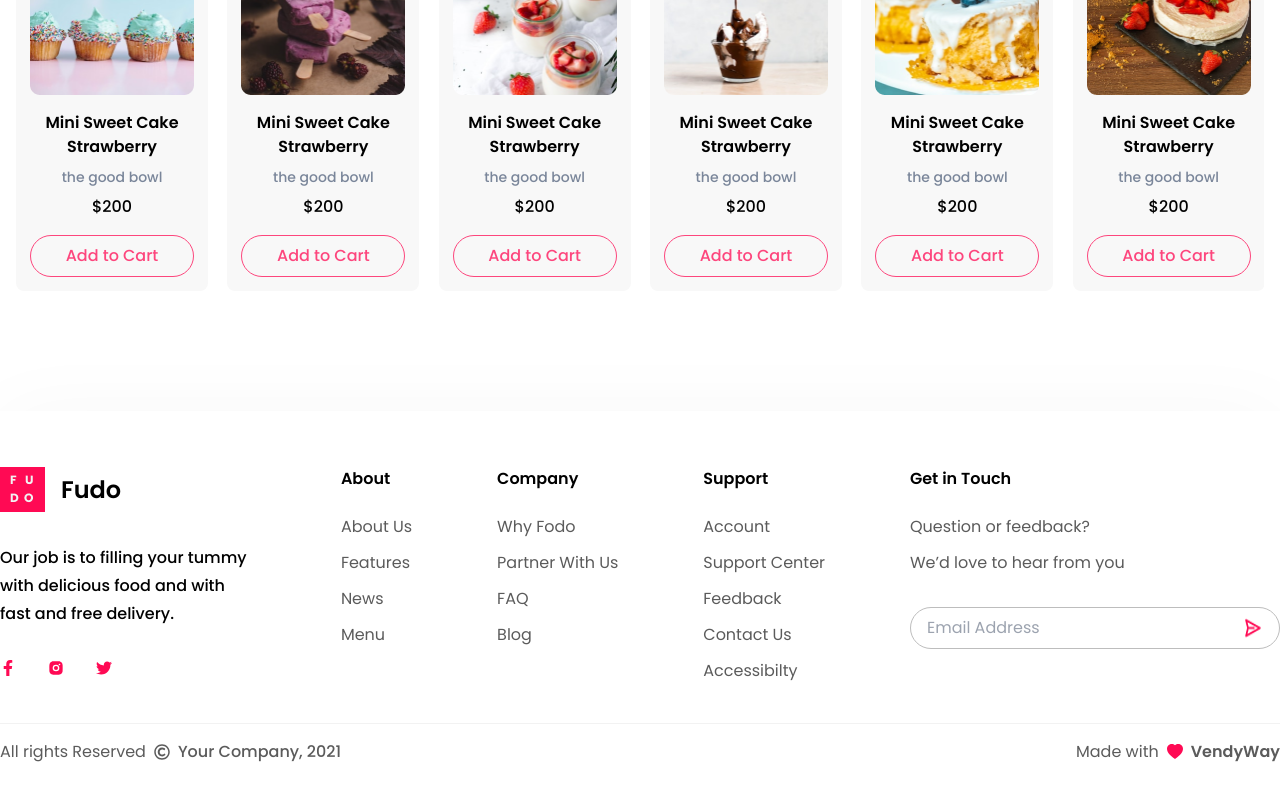
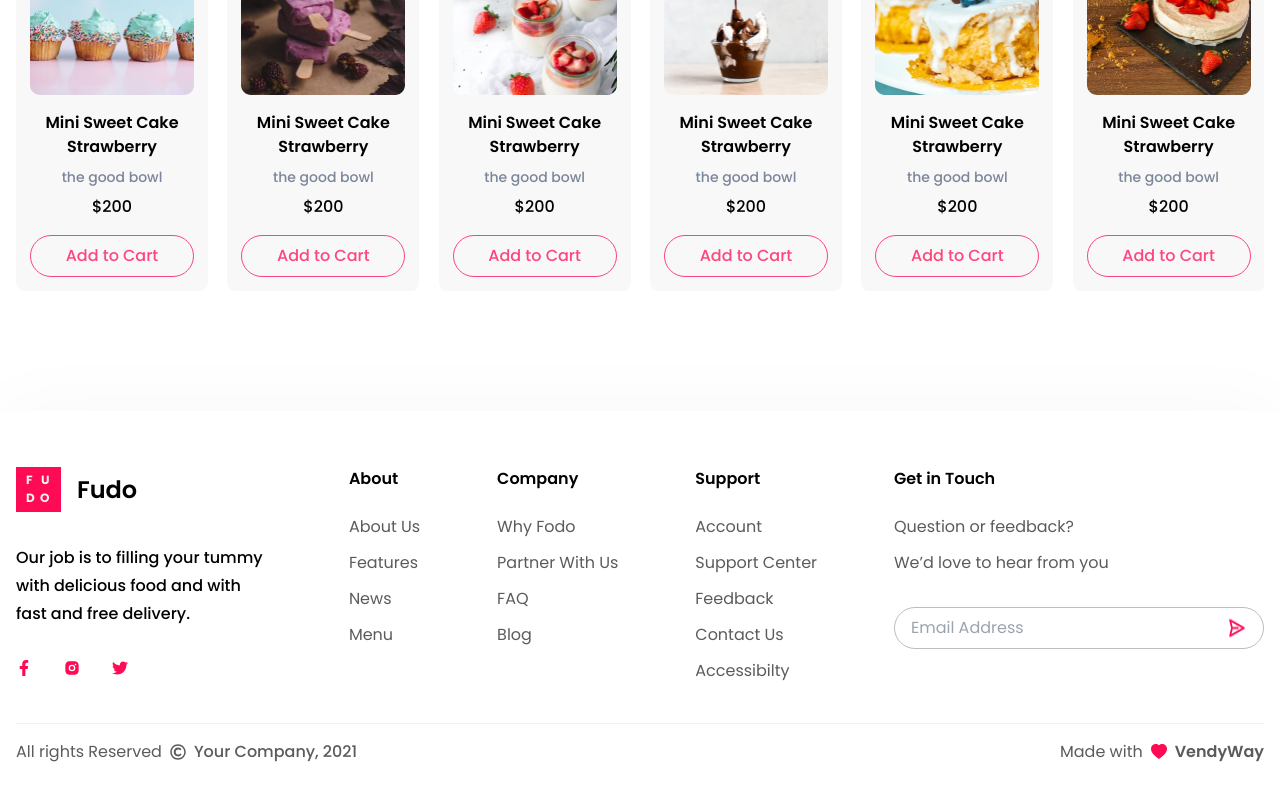
Before and after one commit to abdallamfathy/vendyway, a React (Vite) app: page / in a window 1280 px wide. Shown: the part 2913-3713 px from the top of the page. Built offline with nearby package versions, Linux system fonts and the light colour scheme.

Commit message:
add px to footer

```diff
--- a/src/theme1/components/Layout/Footer/Footer.tsx
+++ b/src/theme1/components/Layout/Footer/Footer.tsx
@@ -7,8 +7,8 @@
 
 const Footer = () => {
   return (
-    <div className="footer md:pt-14 pt-6 md:pb-11 pb-4 max-md:px-4">
-        <div className="container mx-auto">
+    <div className="footer md:pt-14 pt-6 md:pb-11 pb-4 max-md:px-4 ">
+        <div className="container mx-auto px-4">
             <div className="flex md:flex-row flex-col max-md:gap-5 justify-between items-start flex-shrink-0 mb-10 ">
             <Logo logo={logo} name={'Fudo'} title={'Our job is to filling your tummy with delicious food and  with fast and free delivery.'}/>
             <Links title={'About'} links={['About Us' , 'Features' , 'News' , 'Menu']}/>
```
